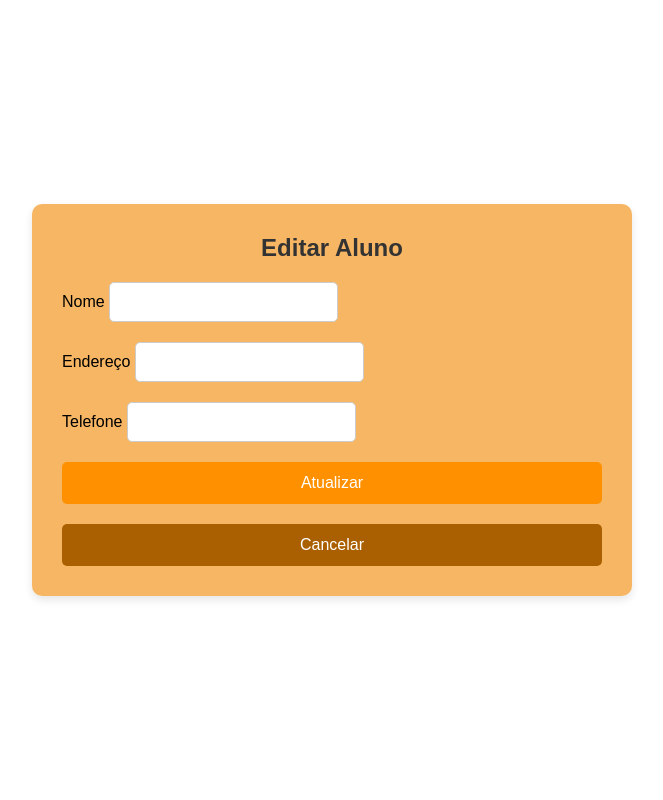
After one commit to CibelySantos/academia, a PHP site: page /edicao_aluno.php in a window 1280 px wide. The commit adds this page. Shown: the whole page, without its empty margins (308-971 px from the left). Run offline with PHP 8.4, Linux system fonts and the light colour scheme; data that the repository does not hold is empty.

Commit message:
commit luiz

```diff
--- /dev/null
+++ b/css/edicao_aluno.css
@@ -0,0 +1,127 @@
+/* Resetando margens e padding para um layout limpo */
+* {
+    margin: 0;
+    padding: 0;
+    box-sizing: border-box;
+}
+
+/* Corpo da página */
+body {
+    font-family: 'Arial', sans-serif;
+    background-color: #f4f4f4;
+    padding: 20px;
+    background-color: rgb(255, 255, 255);
+    display: flex;
+    justify-content: center;
+    align-items: center;
+    height: 100vh; /* Altura da tela inteira */
+}
+
+/* Container principal */
+.container {
+    background-color: #f5a63fcf;
+    padding: 30px;
+    border-radius: 10px;
+    box-shadow: 0 4px 8px rgba(0, 0, 0, 0.1);
+    max-width: 600px;
+    width: 100%; /* Para garantir que o formulário não ultrapasse a largura da tela */
+}
+
+/* Título centralizado */
+h2.text-center {
+    text-align: center;
+    font-size: 24px;
+    margin-bottom: 20px;
+    color: #333;
+}
+
+/* Estilos do formulário */
+form {
+    display: flex;
+    flex-direction: column;
+    gap: 20px;
+}
+
+/* Estilo para campos de entrada */
+input.form-control {
+    padding: 10px;
+    font-size: 16px;
+    border: 1px solid #ccc;
+    border-radius: 5px;
+    transition: border 0.3s;
+}
+
+input.form-control:focus {
+    border: 1px solid #ff9100;
+    outline: none;
+}
+
+/* Botões */
+button.btn-primary {
+    padding: 12px 20px;
+    background-color: #ff9100;
+    color: white;
+    border: none;
+    border-radius: 5px;
+    font-size: 16px;
+    cursor: pointer;
+    transition: background-color 0.3s;
+}
+
+button.btn-primary:hover {
+    background-color: #ffa734;
+}
+
+a.btn-secondary {
+    padding: 12px 20px;
+    background-color: #aa6000;
+    color: white;
+    text-decoration: none;
+    border-radius: 5px;
+    font-size: 16px;
+    text-align: center;
+    display: inline-block;
+    transition: background-color 0.3s;
+}
+
+a.btn-secondary:hover {
+    background-color: #bd700b;
+}
+
+/* Estilo para mensagens de erro ou sucesso */
+.alert {
+    padding: 10px;
+    margin-bottom: 20px;
+    border-radius: 5px;
+    font-size: 16px;
+    color: #fff;
+}
+
+.alert-success {
+    background-color: #28a745;
+}
+
+.alert-danger {
+    background-color: #dc3545;
+}
+
+/* Responsividade */
+@media (max-width: 768px) {
+    .container {
+        width: 90%;
+        padding: 20px;
+    }
+
+    h2.text-center {
+        font-size: 22px;
+    }
+
+    input.form-control {
+        font-size: 14px;
+    }
+
+    button.btn-primary, a.btn-secondary {
+        padding: 10px 15px;
+        font-size: 14px;
+    }
+}
--- /dev/null
+++ b/edicao_aluno.php
@@ -0,0 +1,91 @@
+<?php
+include "./bd/conexao.php"; // Verifique o caminho do seu arquivo 'conexao.php'
+
+
+$servername = "localhost";
+$username = "root";
+$password = "";
+$dbname = "db_academia";
+
+$conn = new mysqli($servername, $username, $password, $dbname);
+
+// Verifica conexão
+if ($conn->connect_error) {
+    die("Falha na conexão: " . $conn->connect_error);
+}
+// Verifica se um ID foi passado pela URL (GET) para carregar os dados do aluno
+if (isset($_GET['id'])) {
+    $aluno_cod = $_GET['id'];
+
+    // Busca os dados do aluno com base no ID
+    $stmt = $conn->prepare("SELECT aluno_nome, aluno_endereco FROM aluno WHERE aluno_cod = ?");
+    $stmt->bind_param("i", $aluno_cod);
+    $stmt->execute();
+    $result = $stmt->get_result();
+    $aluno = $result->fetch_assoc(); // Armazena os dados do aluno encontrado
+
+    // Busca o telefone do aluno a partir da tabela 'telefone'
+    $stmt_telefone = $conn->prepare("SELECT telefone FROM telefone WHERE fk_aluno_cod = ?");
+    $stmt_telefone->bind_param("i", $aluno_cod);
+    $stmt_telefone->execute();
+    $result_telefone = $stmt_telefone->get_result();
+    $telefone = $result_telefone->fetch_assoc(); // Armazena o telefone encontrado
+}
+
+// Verifica se o formulário foi submetido para atualizar os dados
+if (isset($_POST['atualizar'])) {
+    $nome = $_POST['nome']; // Obtém o novo nome do formulário
+    $endereco = $_POST['endereco']; // Obtém o novo endereço do formulário
+    $telefone = $_POST['telefone']; // Obtém o novo telefone do formulário
+
+    // Prepara a query de atualização para os dados do aluno
+    $stmt_aluno = $conn->prepare("UPDATE aluno SET aluno_nome = ?, aluno_endereco = ? WHERE aluno_cod = ?");
+    $stmt_aluno->bind_param("ssi", $nome, $endereco, $aluno_cod);
+
+    // Executa a atualização do aluno
+    if ($stmt_aluno->execute()) {
+        // Atualiza o telefone
+        $stmt_telefone = $conn->prepare("UPDATE telefone SET telefone = ? WHERE fk_aluno_cod = ?");
+        $stmt_telefone->bind_param("si", $telefone, $aluno_cod);
+
+        if ($stmt_telefone->execute()) {
+            echo "<script>alert('Dados atualizados com sucesso!'); window.location='aluno.php';</script>";
+        } else {
+            echo "<script>alert('Erro ao atualizar telefone!');</script>";
+        }
+    } else {
+        echo "<script>alert('Erro ao atualizar aluno!');</script>";
+    }
+}
+?>
+
+<!DOCTYPE html>
+<html lang="pt">
+<head>
+    <meta charset="UTF-8">
+    <meta name="viewport" content="width=device-width, initial-scale=1.0">
+    <link rel="stylesheet" href="./css/edicao_aluno.css">
+    <title>Editar Aluno</title>
+</head>
+<body>
+<div class="container mt-4">
+    <h2 class="text-center">Editar Aluno</h2>
+    <form method="post">
+        <div class="mb-3">
+            <label>Nome</label>
+            <input type="text" name="nome" class="form-control" value="<?= htmlspecialchars($aluno['aluno_nome']); ?>" required>
+        </div>
+        <div class="mb-3">
+            <label>Endereço</label>
+            <input type="text" name="endereco" class="form-control" value="<?= htmlspecialchars($aluno['aluno_endereco']); ?>">
+        </div>
+        <div class="mb-3">
+            <label>Telefone</label>
+            <input type="text" name="telefone" class="form-control" value="<?= htmlspecialchars($telefone['telefone']); ?>">
+        </div>
+        <button type="submit" name="atualizar" class="btn btn-primary">Atualizar</button>
+        <a href="aluno.php" class="btn btn-secondary">Cancelar</a>
+    </form>
+</div>
+</body>
+</html>
```
Also changed, not shown: aluno.php (+16 -2 lines), css/aluno.css (added, +128 -0 lines).
